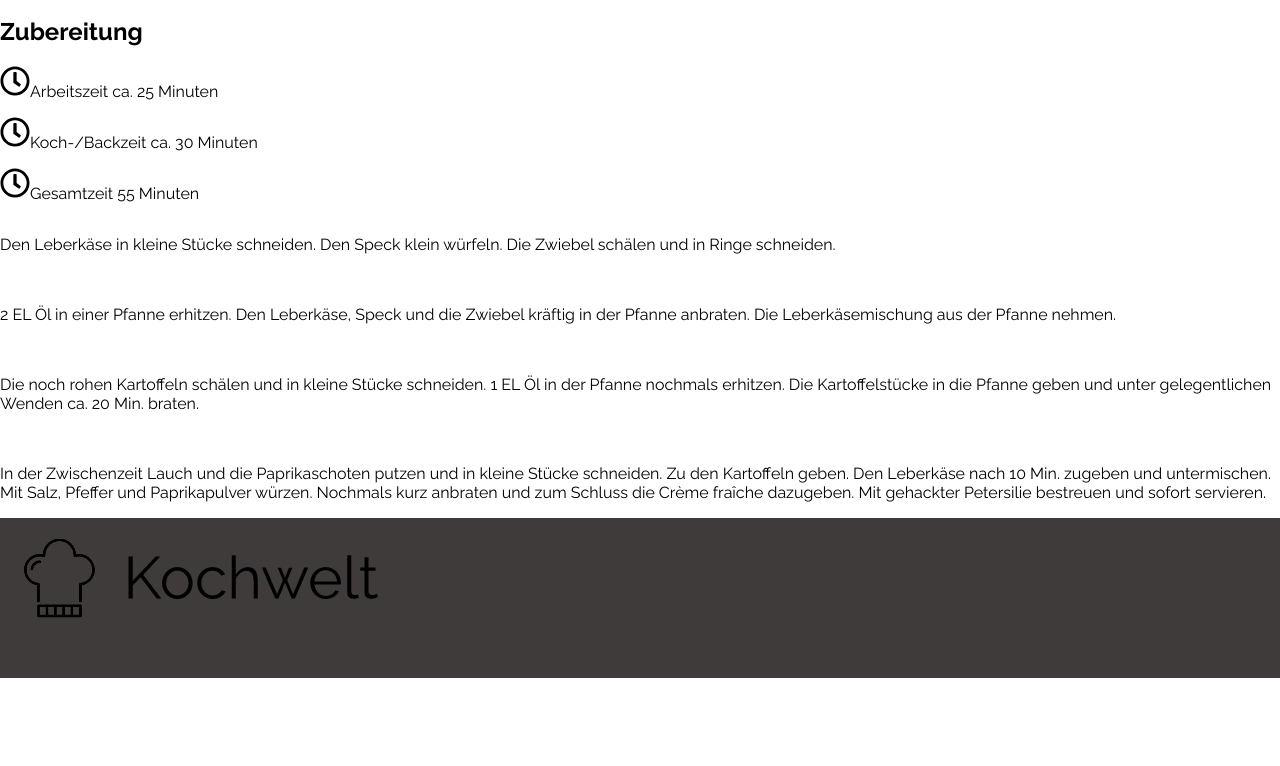
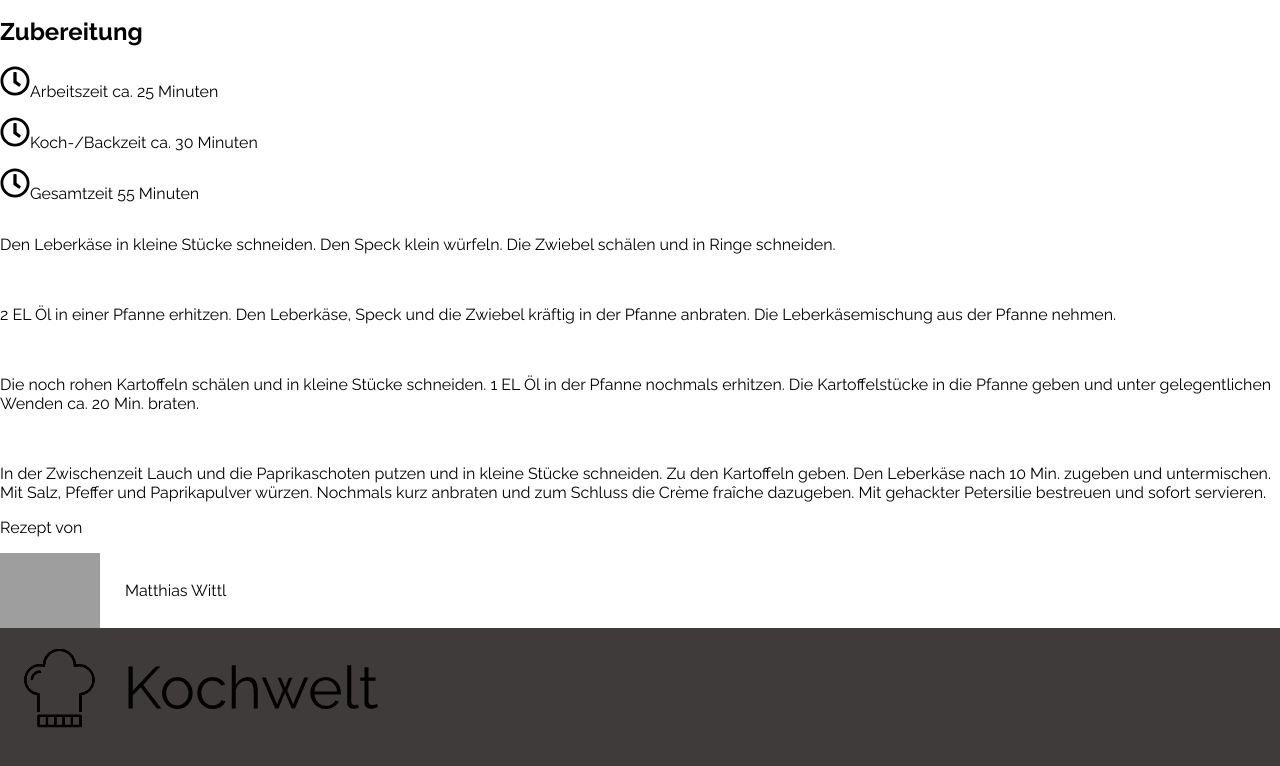
Before and after one commit to jens-baumeister/Kochwelt, a plain HTML site: page matthiasleberkaspfanne.html in a window 1280 px wide. Shown: the part 644-1410 px from the top of the page. Before the commit the page ends 1322 px from the top, so only its background shows below. Drawn offline with Linux system fonts and the light colour scheme; grey boxes are pictures that could not be loaded.

Commit message:
Personal Profil added and styled

```diff
--- a/matthiasleberkaspfanne.html
+++ b/matthiasleberkaspfanne.html
@@ -128,6 +128,14 @@
         <p>Die noch rohen Kartoffeln schälen und in kleine Stücke schneiden. 1 EL Öl in der Pfanne nochmals erhitzen. Die Kartoffelstücke in die Pfanne geben und unter gelegentlichen Wenden ca. 20 Min. braten.</p><br>
         <p>In der Zwischenzeit Lauch und die Paprikaschoten putzen und in kleine Stücke schneiden. Zu den Kartoffeln geben. Den Leberkäse nach 10 Min. zugeben und untermischen. Mit Salz, Pfeffer und Paprikapulver würzen. Nochmals kurz anbraten und zum Schluss die Crème fraîche dazugeben. Mit gehackter Petersilie bestreuen und sofort servieren.</p>
     </section>
+
+    <section>
+        <p>Rezept von</p>
+        <div class="Personal_Profil_Recipe">
+            <img class="Profil_personal_img" src="/img/MW_Profile.png" alt="Profilbild Matthias Wittl">
+            <p>Matthias Wittl</p>
+        </div>
+    </section>
     <!-- to
      Download per PDF
      Mock up ergänzen
--- a/style.css
+++ b/style.css
@@ -220,3 +220,13 @@ footer {
 .recipe_descrition_details {
     display: flex;
 }
+
+.Profil_personal_img {
+    width: 100px;
+    margin-right: 25px;
+}
+
+.Personal_Profil_Recipe {
+    display: flex;
+    align-items: center;
+}
```
Also changed, not shown: 1 other file.
